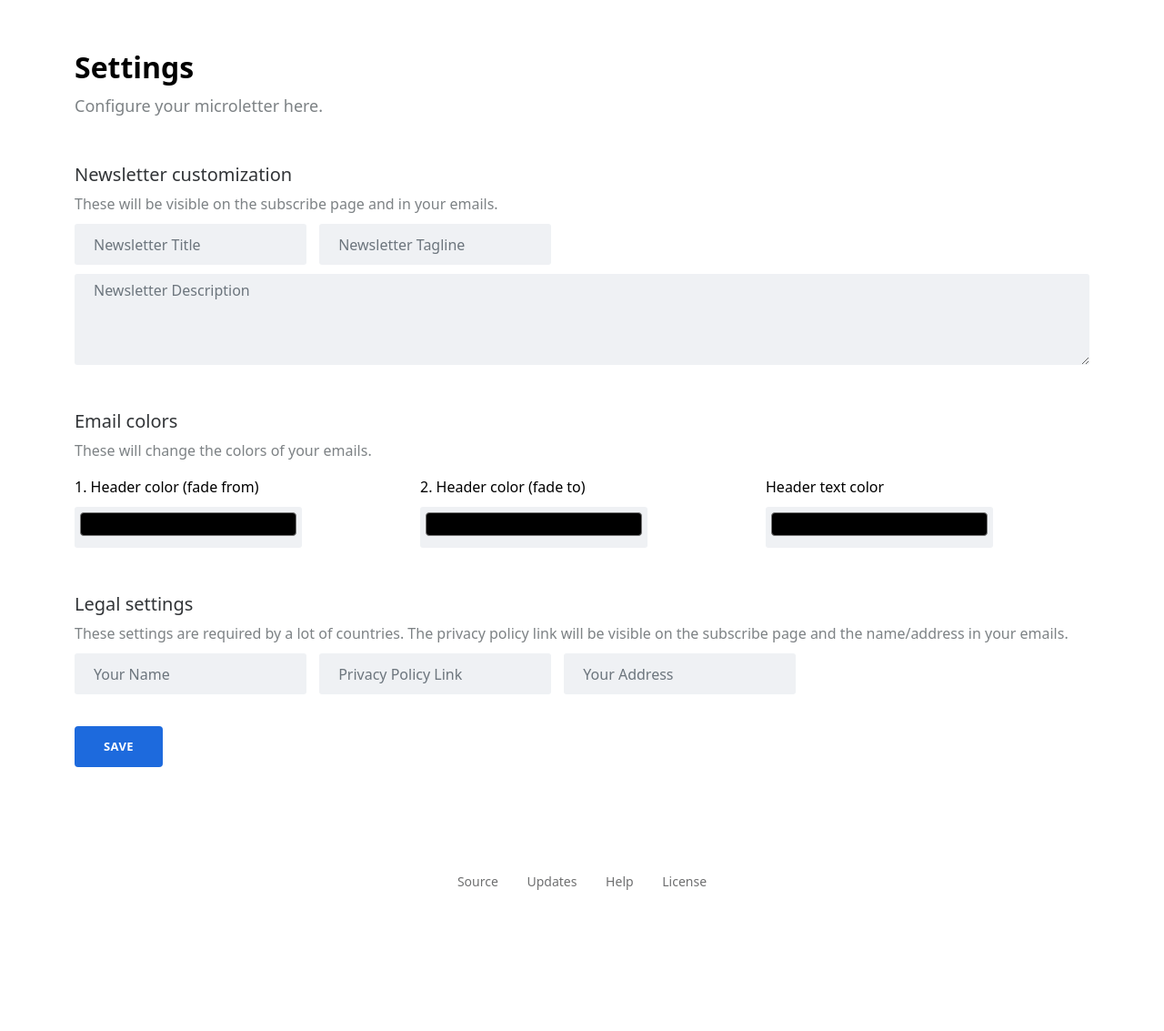
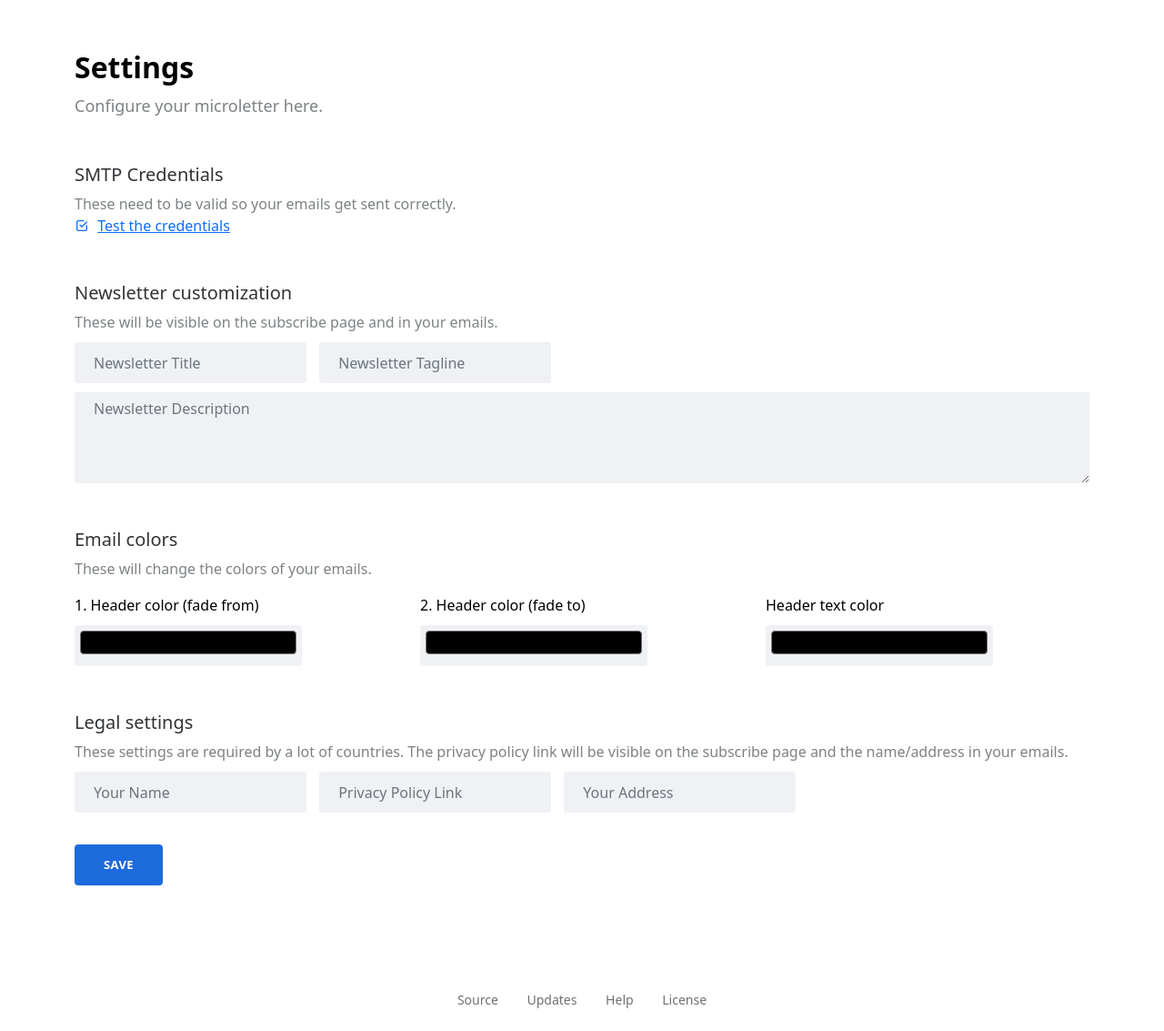
Before and after one commit to berrysauce/microletter, a FastAPI app: template templates/settings.html in a window 1280 px wide. Shown: the part 104-1237 px from the top of the page at 91% size. Before the commit the page ends 1082 px from the top, so only its background shows below. Run offline with FastAPI, Linux system fonts and the light colour scheme; the template is opened without the code that fills it, so the values that code supplies are empty; some libraries are stand-ins or nearby versions.

Commit message:
Added test link to settings page

```diff
--- a/main.py
+++ b/main.py
@@ -25,6 +25,7 @@ app.mount("/verify/assets", StaticFiles(directory="templates/assets"), name="ass
 app.mount("/unsubscribe/assets", StaticFiles(directory="templates/assets"), name="assets")
 app.mount("/dashboard/assets", StaticFiles(directory="templates/assets"), name="assets")
 app.mount("/dashboard/editor/assets", StaticFiles(directory="templates/assets"), name="assets")
+app.mount("/dashboard/settings/assets", StaticFiles(directory="templates/assets"), name="assets")
 templates = Jinja2Templates(directory="templates")
 subscribers = deta.Base("microletter-subscribers")
 posts = deta.Base("microletter-posts")
--- a/templates/settings.html
+++ b/templates/settings.html
@@ -129,6 +129,28 @@
                     <form method="post" action="/dashboard/settings/save?dest=settings" enctype="multipart/form-data">
                         <p style="margin-top: 5px; font-size: 18px;">Configure your microletter here.</p>
                         <div class="col" style="margin-top: 50px;">
+                            <h3 style="font-size: 20px;">SMTP Credentials</h3>
+                            <p style="margin-bottom: 0px;">These need to be valid so your emails get sent correctly.</p>
+                            <svg
+                                xmlns="http://www.w3.org/2000/svg"
+                                width="1em"
+                                height="1em"
+                                viewBox="0 0 24 24"
+                                stroke-width="2"
+                                stroke="currentColor"
+                                fill="none"
+                                stroke-linecap="round"
+                                stroke-linejoin="round"
+                                class="icon icon-tabler icon-tabler-checkbox"
+                                style="color: var(--bs-blue); margin-bottom: 4px; margin-right: 5px;"
+                            >
+                                <path stroke="none" d="M0 0h24v24H0z" fill="none"></path>
+                                <polyline points="9 11 12 14 20 6"></polyline>
+                                <path d="M20 12v6a2 2 0 0 1 -2 2h-12a2 2 0 0 1 -2 -2v-12a2 2 0 0 1 2 -2h9"></path>
+                            </svg>
+                            <a style="margin-top: 10px;" href="/dashboard/settings/test" id="test-link" target="_blank">Test the credentials</a>
+                        </div>
+                        <div class="col" style="margin-top: 50px;">
                             <h3 style="font-size: 20px;">Newsletter customization</h3>
                             <p style="margin-bottom: 0px;">These will be visible on the subscribe page and in your emails.</p>
                             <input class="form-control" type="text" name="title" value="{{ form_title }}" placeholder="Newsletter Title" style="margin-top: 10px;" />
```
